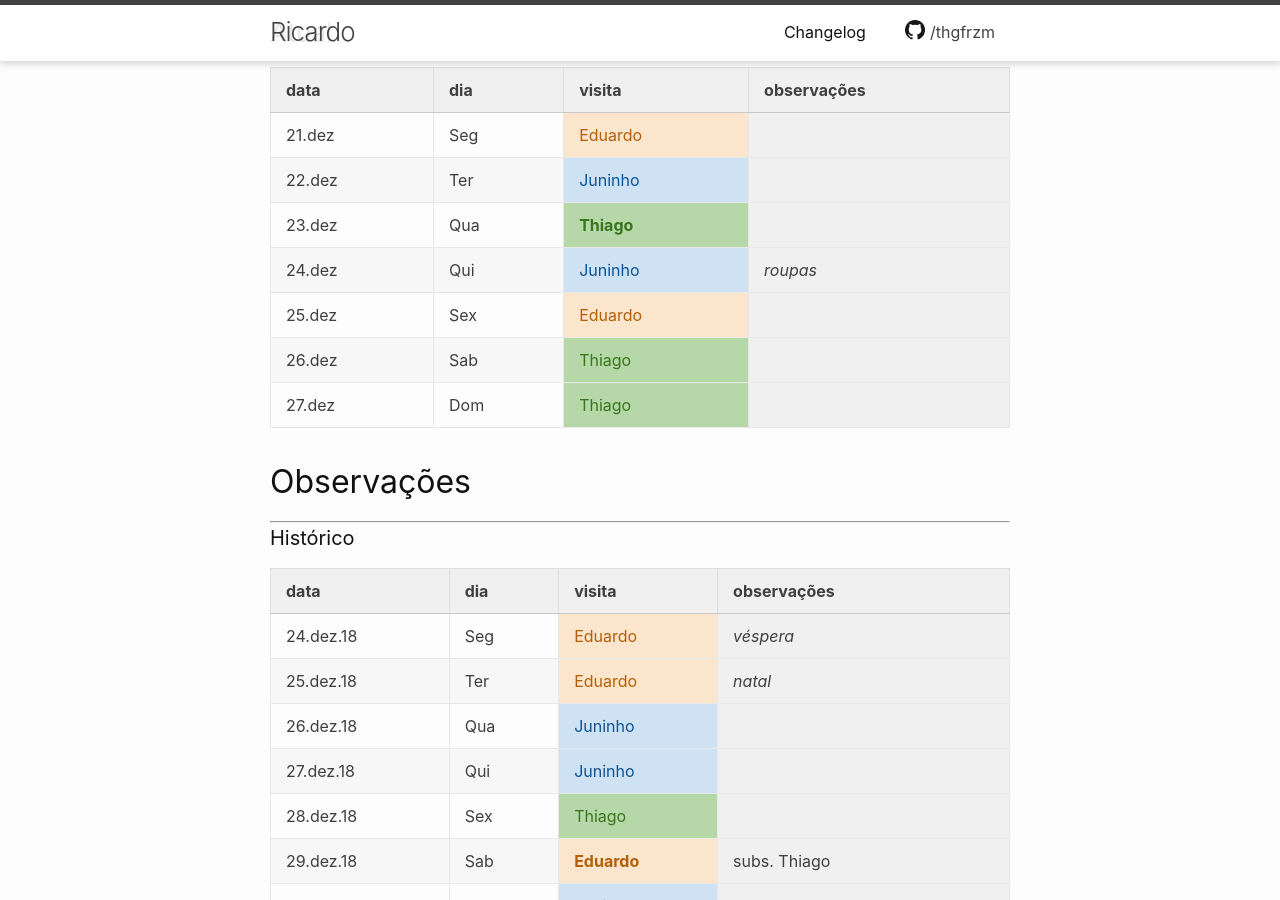
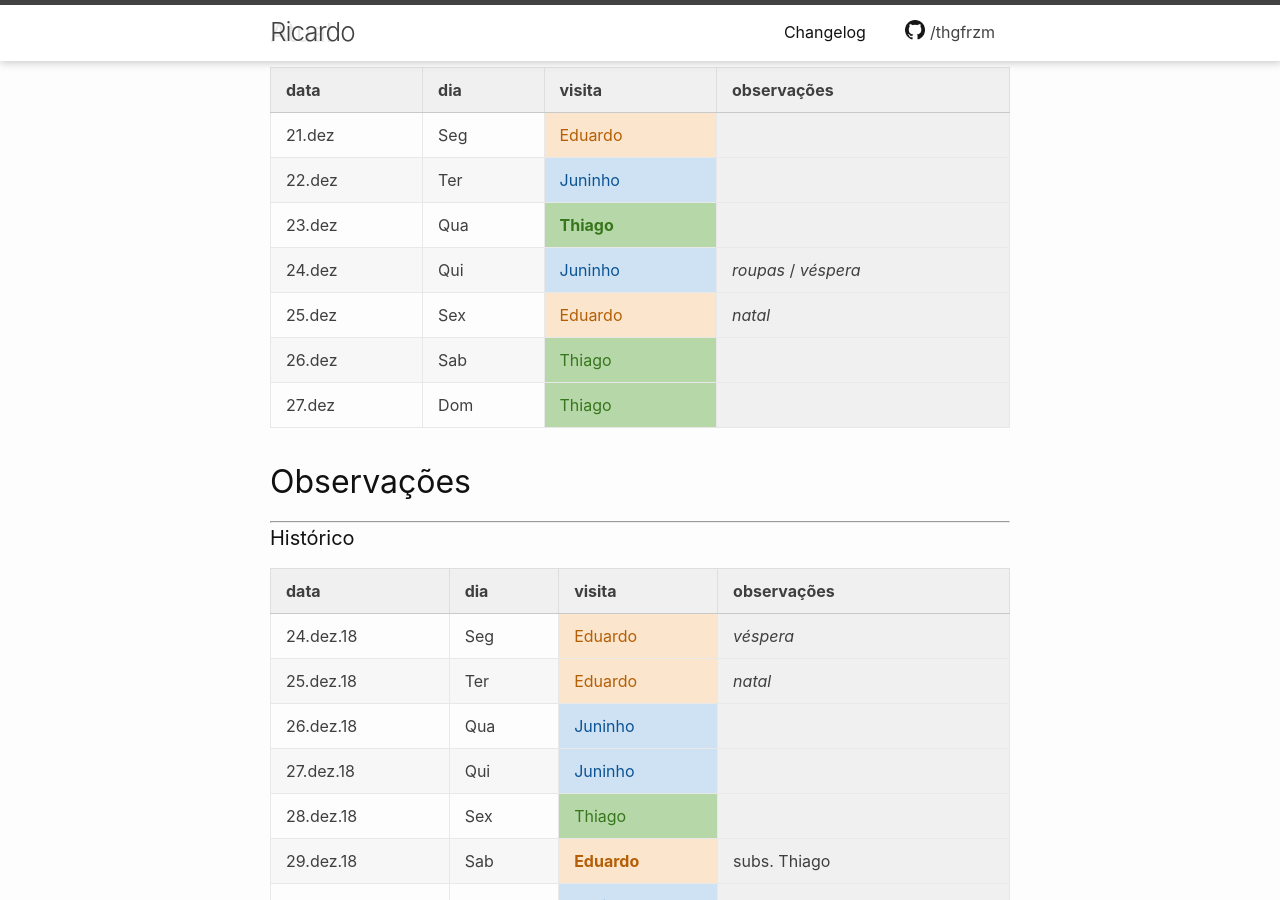
Before and after one commit to thgfrzm/ricardo, a Jekyll site: the page built from _posts/2018-12-23-escala-visitas.markdown, in a window 1280 px wide and 900 px high, scrolled down 412 px. Built offline with Jekyll 4.4.1, drawn with Linux system fonts in a browser that asks for light colours.

Commit message:
Update 2018-12-23-escala-visitas.markdown

```diff
--- a/_posts/2018-12-23-escala-visitas.markdown
+++ b/_posts/2018-12-23-escala-visitas.markdown
@@ -17,15 +17,15 @@ categories: agenda
 
 ### Atual
 
-| data   | dia | visita     | observações |
-| ------ | --- | ---------- | ----------- |
-| 21.dez | Seg | Eduardo    |             |
-| 22.dez | Ter | Juninho    |             |
-| 23.dez | Qua | **Thiago** |             |
-| 24.dez | Qui | Juninho    | _roupas_    |
-| 25.dez | Sex | Eduardo    |             |
-| 26.dez | Sab | Thiago     |             |
-| 27.dez | Dom | Thiago     |             |
+| data   | dia | visita     | observações          |
+| ------ | --- | ---------- | -------------------- |
+| 21.dez | Seg | Eduardo    |                      |
+| 22.dez | Ter | Juninho    |                      |
+| 23.dez | Qua | **Thiago** |                      |
+| 24.dez | Qui | Juninho    | _roupas_ / _véspera_ |
+| 25.dez | Sex | Eduardo    | _natal_              |
+| 26.dez | Sab | Thiago     |                      |
+| 27.dez | Dom | Thiago     |                      |
 
 
 ## Observações
```
